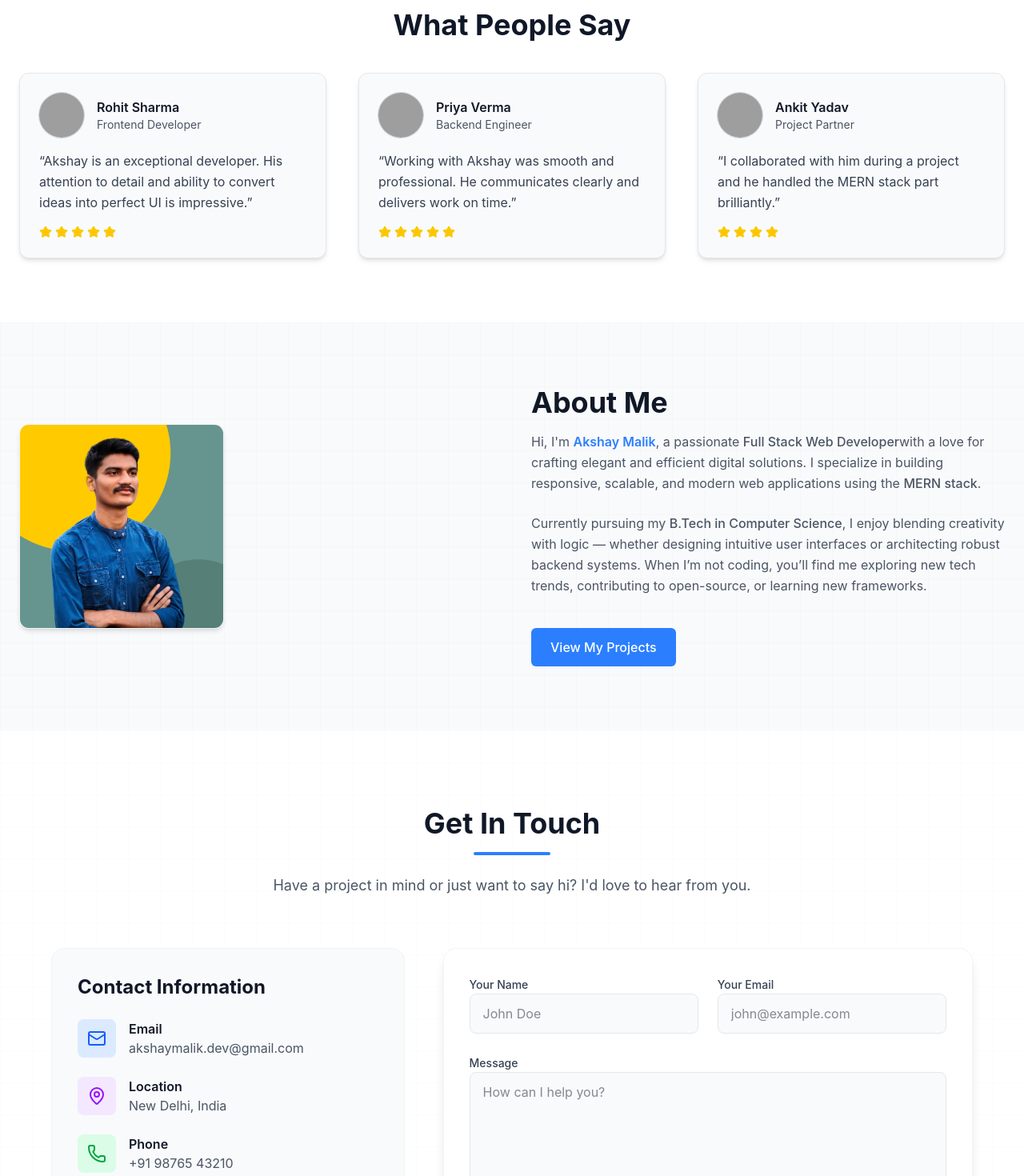
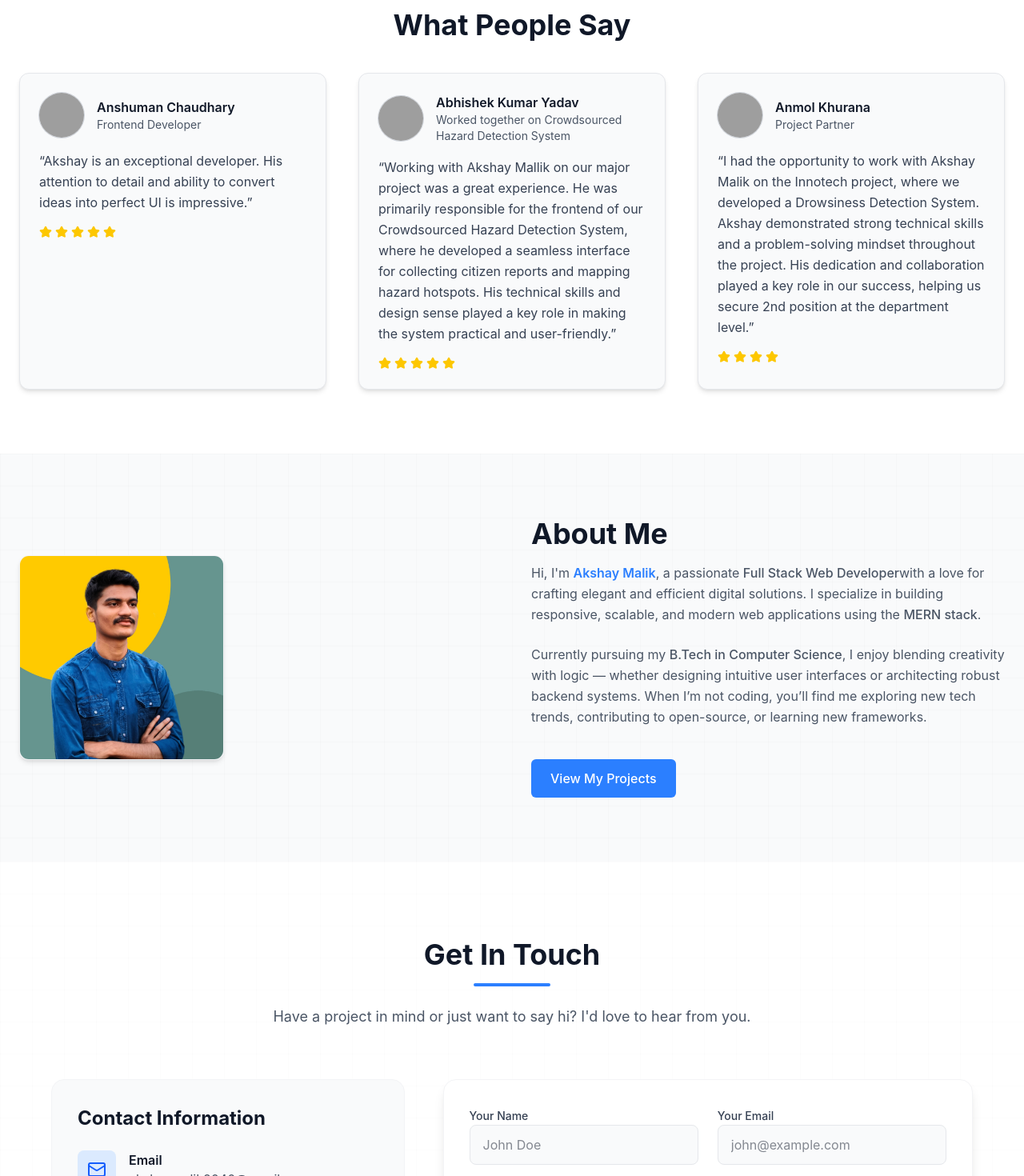
Before and after one commit to Akshay-Malik2040/Portfolio, a React (Vite) app: page / in a window 1280 px wide. Shown: the part 2920-4390 px from the top of the page at 80% size. Built offline with nearby package versions, Linux system fonts and the light colour scheme; grey boxes are pictures that could not be loaded.

Commit message:
Add Testimonials

```diff
--- a/src/components/Contact.jsx
+++ b/src/components/Contact.jsx
@@ -19,16 +19,38 @@ export default function Contact() {
     e.preventDefault();
     setIsSubmitting(true);
 
-    // Simulate API call
-    await new Promise(resolve => setTimeout(resolve, 1500));
-    console.log("Form Submitted:", formData);
+    try {
+      const response = await fetch("https://api.web3forms.com/submit", {
+        method: "POST",
+        headers: {
+          "Content-Type": "application/json",
+          Accept: "application/json",
+        },
+        body: JSON.stringify({
+          access_key: "6a7996f1-82b7-44b7-a446-e0f93a39f394",
+          name: formData.name,
+          email: formData.email,
+          message: formData.message,
+        }),
+      });
 
-    setSubmitted(true);
-    setIsSubmitting(false);
-    setFormData({ name: "", email: "", message: "" });
+      const result = await response.json();
 
-    // Reset success message after 3 seconds
-    setTimeout(() => setSubmitted(false), 5000);
+      if (result.success) {
+        setSubmitted(true);
+        setFormData({ name: "", email: "", message: "" });
+        // Reset success message after 5 seconds
+        setTimeout(() => setSubmitted(false), 5000);
+      } else {
+        console.error("Error submitting form:", result);
+        alert("Failed to send message. Please try again later.");
+      }
+    } catch (error) {
+      console.error("Error submitting form:", error);
+      alert("Failed to send message. Please check your network connection.");
+    } finally {
+      setIsSubmitting(false);
+    }
   };
 
   return (
@@ -72,8 +94,8 @@ export default function Contact() {
                   </div>
                   <div>
                     <h4 className="font-semibold text-gray-900 dark:text-white">Email</h4>
-                    <a href="mailto:akshaymalik.dev@gmail.com" className="text-gray-600 dark:text-gray-400 hover:text-blue-500 transition-colors">
-                      akshaymalik.dev@gmail.com
+                    <a href="mailto:akshaymalik2040@gmail.com" className="text-gray-600 dark:text-gray-400 hover:text-blue-500 transition-colors">
+                      akshaymalik2040@gmail.com
                     </a>
                   </div>
                 </div>
@@ -97,7 +119,7 @@ export default function Contact() {
                   <div>
                     <h4 className="font-semibold text-gray-900 dark:text-white">Phone</h4>
                     <p className="text-gray-600 dark:text-gray-400">
-                      +91 98765 43210
+                      +91 6397937798
                     </p>
                   </div>
                 </div>
--- a/src/components/Testimonials.jsx
+++ b/src/components/Testimonials.jsx
@@ -4,7 +4,7 @@ import { Star } from "lucide-react";
 export default function Testimonials() {
   const testimonials = [
     {
-      name: "Rohit Sharma",
+      name: "Anshuman Chaudhary",
       role: "Frontend Developer",
       message:
         "Akshay is an exceptional developer. His attention to detail and ability to convert ideas into perfect UI is impressive.",
@@ -12,18 +12,18 @@ export default function Testimonials() {
       img: "https://i.pravatar.cc/100?img=1"
     },
     {
-      name: "Priya Verma",
-      role: "Backend Engineer",
+      name: "Abhishek Kumar Yadav",
+      role: "Worked together on Crowdsourced Hazard Detection System",
       message:
-        "Working with Akshay was smooth and professional. He communicates clearly and delivers work on time.",
+        "Working with Akshay Mallik on our major project was a great experience. He was primarily responsible for the frontend of our Crowdsourced Hazard Detection System, where he developed a seamless interface for collecting citizen reports and mapping hazard hotspots. His technical skills and design sense played a key role in making the system practical and user-friendly.",
       rating: 5,
       img: "https://i.pravatar.cc/100?img=5"
     },
     {
-      name: "Ankit Yadav",
+      name: "Anmol Khurana",
       role: "Project Partner",
       message:
-        "I collaborated with him during a project and he handled the MERN stack part brilliantly.",
+        "I had the opportunity to work with Akshay Malik on the Innotech project, where we developed a Drowsiness Detection System. Akshay demonstrated strong technical skills and a problem-solving mindset throughout the project. His dedication and collaboration played a key role in our success, helping us secure 2nd position at the department level.",
       rating: 4,
       img: "https://i.pravatar.cc/100?img=12"
     }
```
Also changed, not shown: src/assets/profile.jpg (renamed from src/assets/IMG_20251214_133446.jpg).
